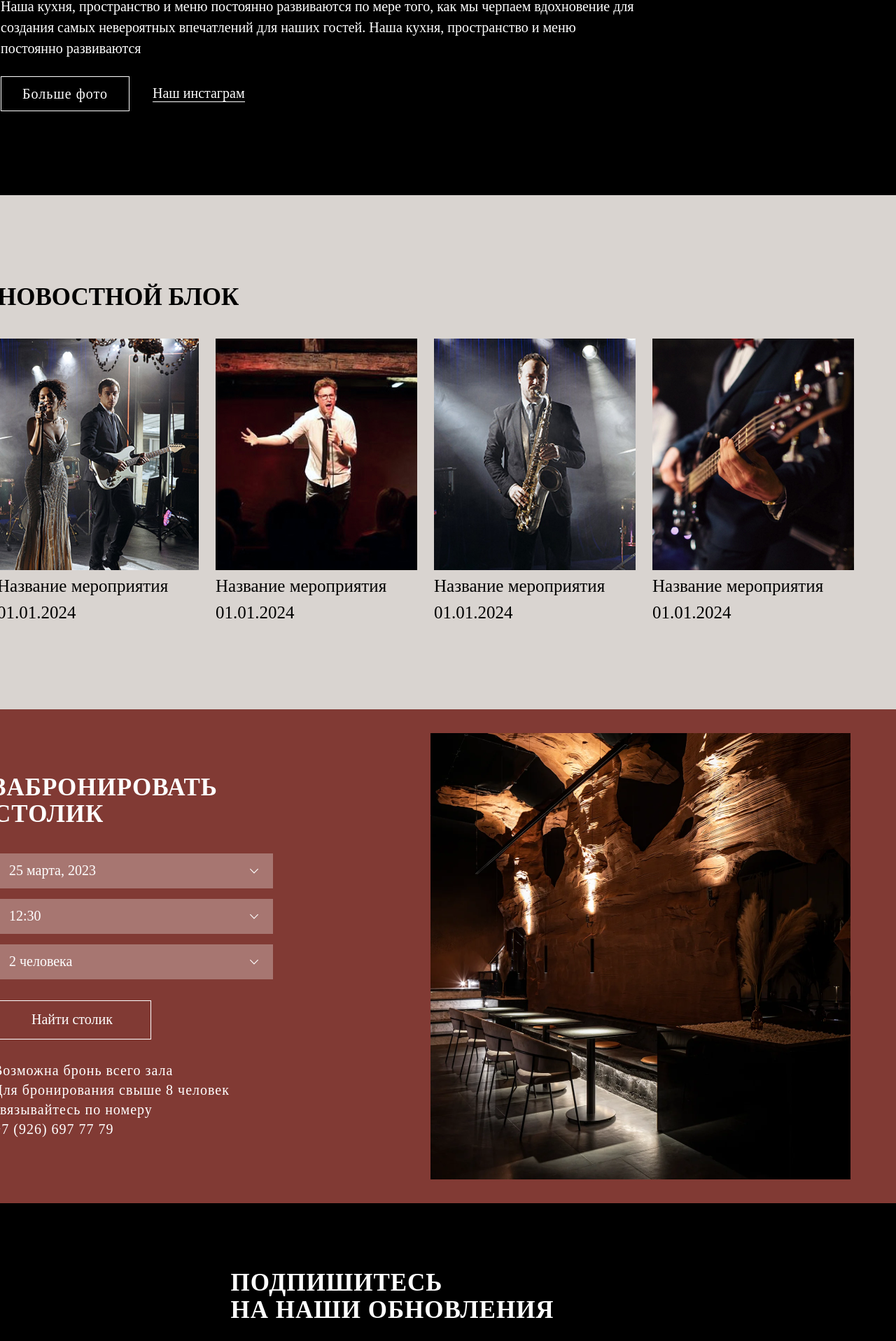
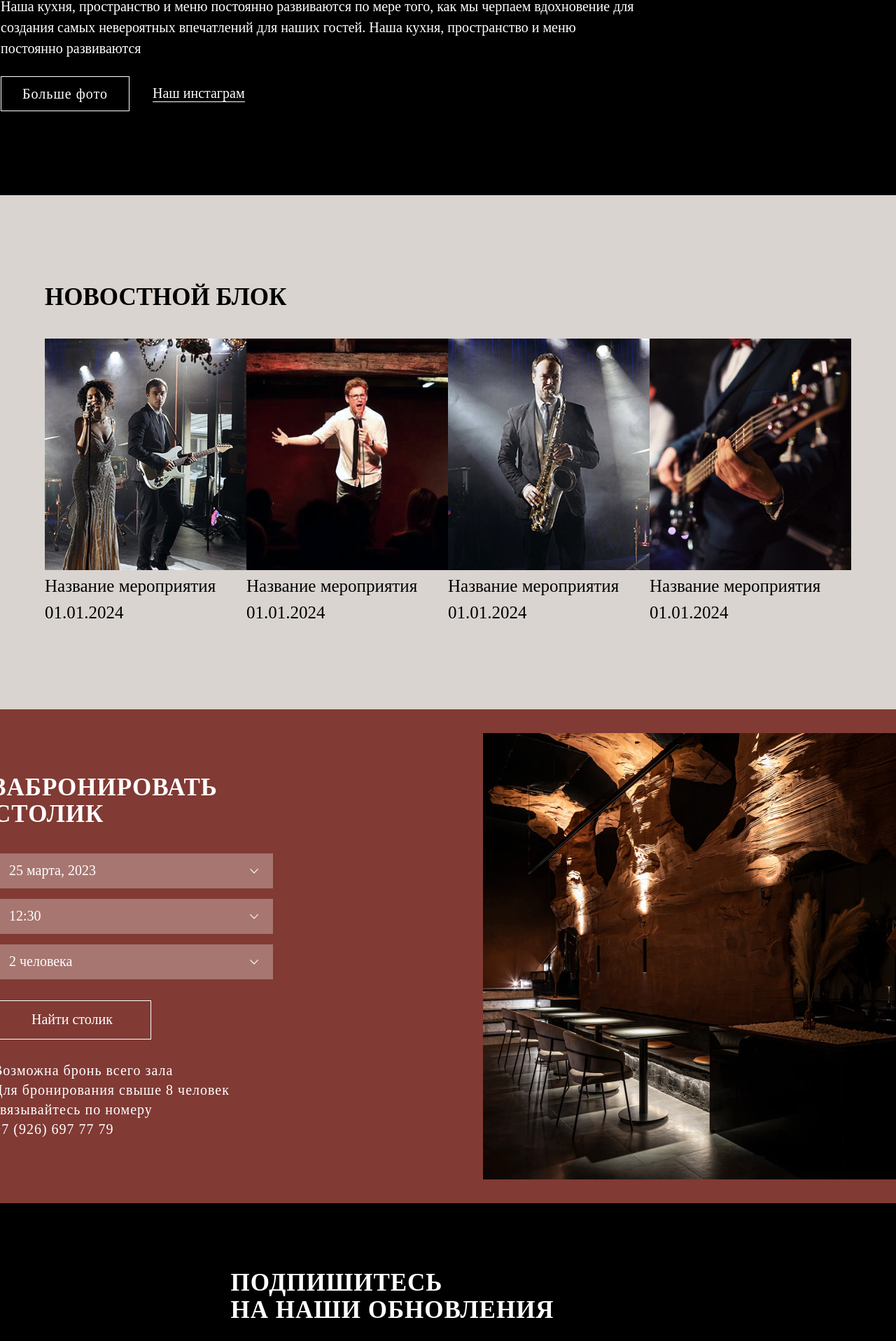
Before and after one commit to notlikethiss/amann-web, a Next.js app: page / in a window 1280 px wide. Shown: the part 3490-5407 px from the top of the page at 70% size. Built offline with nearby package versions, Linux system fonts and the light colour scheme; a web font is replaced by a local one.

Commit message:
deleted some margins

```diff
--- a/components/ButtonComponent.tsx
+++ b/components/ButtonComponent.tsx
@@ -1,9 +1,8 @@
 //main modules
-import { CSSProperties, FC, ReactNode } from "react";
 import { Button } from "@mui/material";
 
 //types
-import type { MouseEventHandler } from "react";
+import { CSSProperties, MouseEventHandler, FC, ReactNode } from "react";
 
 interface IButtonComponent {
 	children: string | ReactNode;
--- a/components/blocks/NewsBlock.tsx
+++ b/components/blocks/NewsBlock.tsx
@@ -4,13 +4,14 @@ import { Box, Typography } from "@mui/material";
 import Image from "next/image";
 
 //types
-import type { FC } from "react";
+import type { FC, CSSProperties } from "react";
 
 interface IEventCard {
 	image: string;
 	name: string;
 	date: string;
 	className?: string;
+	style?: CSSProperties;
 }
 
 const EventCard = memo<IEventCard>(function EventCard({
@@ -18,9 +19,10 @@ const EventCard = memo<IEventCard>(function EventCard({
 	name,
 	date,
 	className,
+	style,
 }) {
 	return (
-		<Box sx={{ margin: "0 24px 0 0" }} className={"event-card"}>
+		<Box sx={style} className={"event-card"}>
 			<Image
 				alt="event"
 				src={image}
--- a/pages/contact.tsx
+++ b/pages/contact.tsx
@@ -27,6 +27,7 @@ const ContactPage: FC = () => {
 						height: "522px",
 						alignItems: "center",
 						justifyContent: "center",
+						gap: "50px",
 						width: "100%",
 					}}
 					className="photo-container"
--- a/styles/globals.scss
+++ b/styles/globals.scss
@@ -319,14 +319,20 @@ a {
 
 .news-block {
 	background: #d9d4d0;
-	margin-right: 140px;
 	padding: 120px 64px;
+	display: flex;
+	align-items: center;
+	justify-content: center;
+}
+
+.news-container {
+	width: 1280px;
 }
 
 .booking-block {
 	display: flex;
 	justify-content: center;
-	gap: 225px;
+	gap: 300px;
 	background: #813a34;
 	padding: 34px 64px;
 }
@@ -416,13 +422,6 @@ a {
 	display: none;
 }
 
-.news-block {
-	display: flex;
-	align-items: center;
-	justify-content: center;
-	margin-right: 40px;
-}
-
 .gallery-info {
 	margin-right: 430px;
 }
@@ -471,10 +470,6 @@ a {
 	display: flex !important;
 	justify-content: center;
 	align-items: center;
-}
-
-.booking-image {
-	margin-right: 75px;
 }
 
 .swiper-button-prev {
@@ -611,6 +606,10 @@ a {
 
 	.address {
 		height: 450px !important;
+	}
+
+	.news-container {
+		width: max-content;
 	}
 
 	.sm-text {
```
